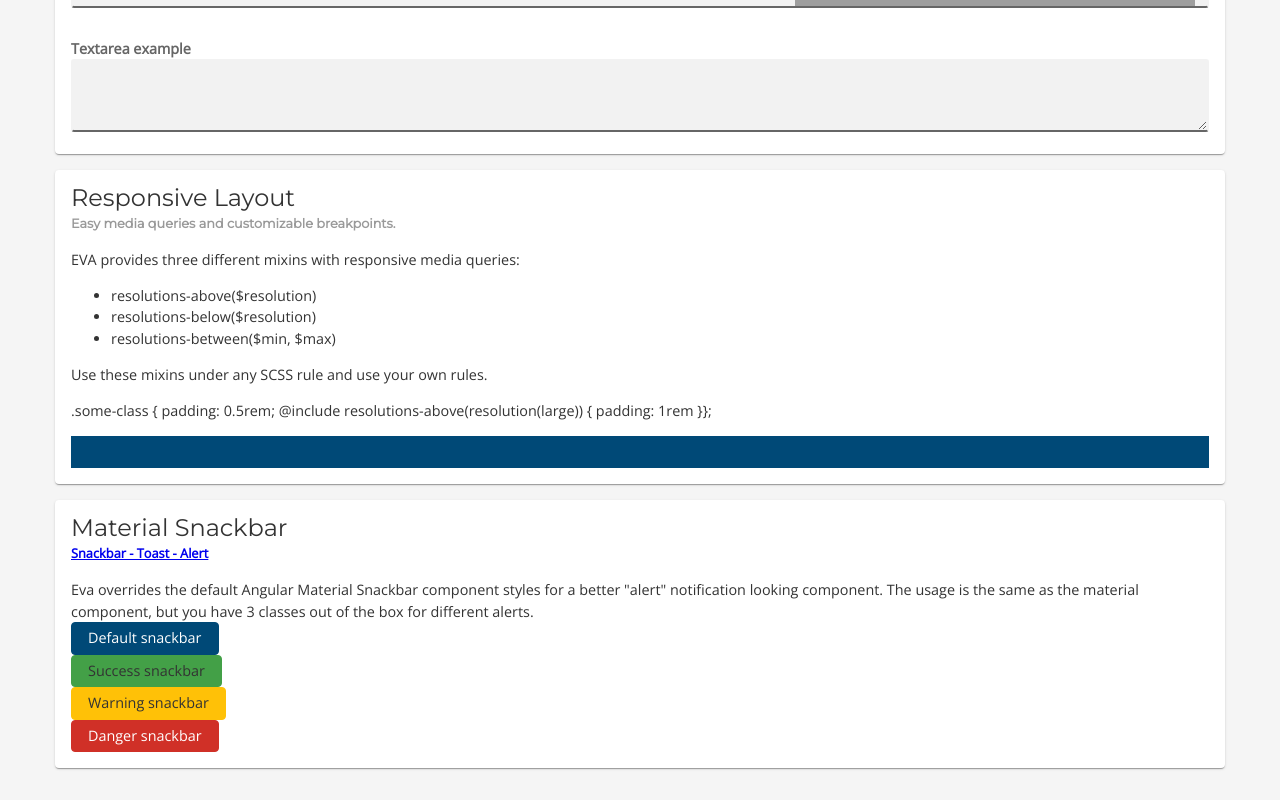
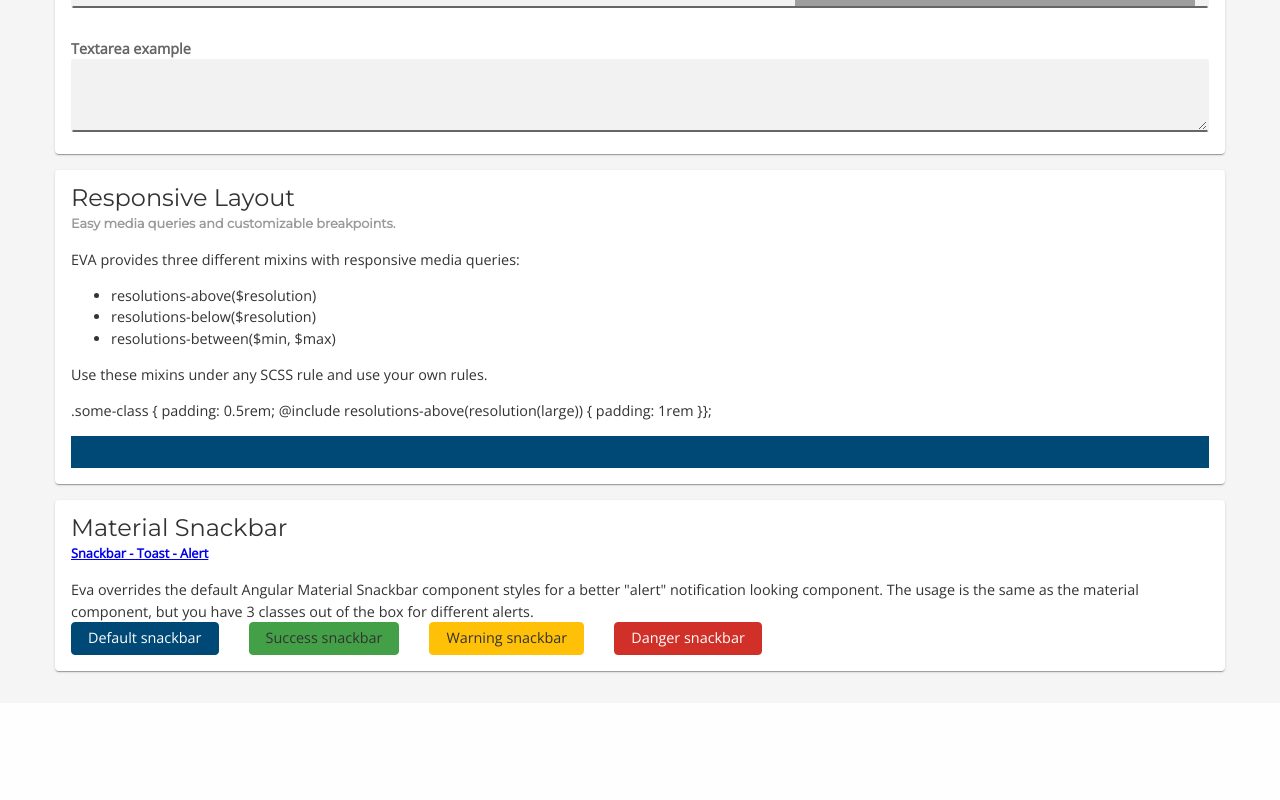
Before and after one commit to Mariopdel94/angular-starter, an Angular app: page / in a window 1280 px wide. Shown: the part 2239-3039 px from the top of the page. After the commit the page ends 2942 px from the top, so only its background shows below. Built offline with nearby package versions, Linux system fonts and the light colour scheme; grey boxes are pictures that could not be loaded.

Commit message:
Added snackbar component

```diff
--- a/src/app/eva/eva.module.ts
+++ b/src/app/eva/eva.module.ts
@@ -9,6 +9,7 @@ import { ColorGuideComponent } from './styleguide/components/color-guide/color-g
 import { StyleguideComponent } from './styleguide/styleguide.component';
 import { FormsGuideComponent } from './styleguide/components/forms-guide/forms-guide.component';
 import { ResolutionsGuideComponent } from './styleguide/components/resolutions-guide/resolutions-guide.component';
+import { SnackbarGuideComponent } from './styleguide/components/snackbar-guide/snackbar-guide.component';
 
 @NgModule({
   declarations: [
@@ -18,6 +19,7 @@ import { ResolutionsGuideComponent } from './styleguide/components/resolutions-g
     ButtonsGuideComponent,
     FormsGuideComponent,
     ResolutionsGuideComponent,
+    SnackbarGuideComponent,
   ],
   imports: [CommonModule, EvaRoutingModule, FormsModule, MatSnackBarModule],
 })
--- /dev/null
+++ b/src/app/eva/styleguide/components/snackbar-guide/snackbar-guide.component.html
@@ -0,0 +1,43 @@
+<div class="card margin-y">
+  <div class="card-title">
+    Material Snackbar
+  </div>
+  <div class="card-subtitle">
+    <a href="https://material.angular.io/components/snack-bar/overview">
+      Snackbar - Toast - Alert
+    </a>
+  </div>
+  <div class="card-content">
+    Eva overrides the default Angular Material Snackbar component styles for a
+    better "alert" notification looking component. The usage is the same as the
+    material component, but you have 3 classes out of the box for different
+    alerts.
+
+    <div class="grid-x grid-margin-x">
+      <button
+        (click)="openSnackbar('This is a default snackbar!', 'default')"
+        class="shrink cell eva-btn eva-btn-primary"
+      >
+        Default snackbar
+      </button>
+      <button
+        (click)="openSnackbar('This is a success snackbar!', 'success')"
+        class="shrink cell eva-btn eva-btn-success"
+      >
+        Success snackbar
+      </button>
+      <button
+        (click)="openSnackbar('This is a warning snackbar!', 'warning')"
+        class="shrink cell eva-btn eva-btn-warning"
+      >
+        Warning snackbar
+      </button>
+      <button
+        (click)="openSnackbar('This is a danger snackbar!', 'danger')"
+        class="shrink cell eva-btn eva-btn-danger"
+      >
+        Danger snackbar
+      </button>
+    </div>
+  </div>
+</div>
--- /dev/null
+++ b/src/app/eva/styleguide/components/snackbar-guide/snackbar-guide.component.ts
@@ -0,0 +1,30 @@
+import { Component, OnInit } from '@angular/core';
+import { MatSnackBar } from '@angular/material/snack-bar';
+
+enum SnackbarClasses {
+  success,
+  warning,
+  danger,
+  default,
+}
+
+@Component({
+  selector: 'eva-snackbar-guide',
+  templateUrl: './snackbar-guide.component.html',
+  styleUrls: ['./snackbar-guide.component.scss'],
+})
+export class SnackbarGuideComponent implements OnInit {
+  constructor(private _snackBar: MatSnackBar) {}
+
+  ngOnInit(): void {}
+
+  public openSnackbar(
+    message: string,
+    panelClass: keyof typeof SnackbarClasses
+  ) {
+    this._snackBar.open(message, 'Ok', {
+      panelClass,
+      duration: 2500,
+    });
+  }
+}
--- a/src/app/eva/styleguide/styleguide.component.html
+++ b/src/app/eva/styleguide/styleguide.component.html
@@ -43,50 +43,7 @@
       <eva-buttons-guide></eva-buttons-guide>
       <eva-forms-guide></eva-forms-guide>
       <eva-resolutions-guide></eva-resolutions-guide>
-
-      <div class="card margin-y">
-        <div class="card-title">
-          Material Snackbar
-        </div>
-        <div class="card-subtitle">
-          <a href="https://material.angular.io/components/snack-bar/overview">
-            Snackbar - Toast - Alert
-          </a>
-        </div>
-        <div class="card-content">
-          Eva overrides the default Angular Material Snackbar component styles
-          for a better "alert" notification looking component. The usage is the
-          same as the material component, but you have 3 classes out of the box
-          for different alerts.
-
-          <div class="buttons-examples-container grid-margin-x">
-            <button
-              (click)="openSnackbar('This is a default snackbar!', 'default')"
-              class="shrink cell eva-btn eva-btn-primary"
-            >
-              Default snackbar
-            </button>
-            <button
-              (click)="openSnackbar('This is a success snackbar!', 'success')"
-              class="shrink cell eva-btn eva-btn-success"
-            >
-              Success snackbar
-            </button>
-            <button
-              (click)="openSnackbar('This is a warning snackbar!', 'warning')"
-              class="shrink cell eva-btn eva-btn-warning"
-            >
-              Warning snackbar
-            </button>
-            <button
-              (click)="openSnackbar('This is a danger snackbar!', 'danger')"
-              class="shrink cell eva-btn eva-btn-danger"
-            >
-              Danger snackbar
-            </button>
-          </div>
-        </div>
-      </div>
+      <eva-snackbar-guide></eva-snackbar-guide>
     </div>
   </div>
 </main>
--- a/src/app/eva/styleguide/styleguide.component.ts
+++ b/src/app/eva/styleguide/styleguide.component.ts
@@ -1,30 +1,12 @@
 import { Component, OnInit } from '@angular/core';
-import { MatSnackBar } from '@angular/material/snack-bar';
-
-enum SnackbarClasses {
-  success,
-  warning,
-  danger,
-  default
-}
 
 @Component({
   selector: 'eva-styleguide',
   templateUrl: './styleguide.component.html',
-  styleUrls: ['./styleguide.component.scss']
+  styleUrls: ['./styleguide.component.scss'],
 })
 export class StyleguideComponent implements OnInit {
-  constructor(private _snackBar: MatSnackBar) {}
+  constructor() {}
 
   ngOnInit(): void {}
-
-  public openSnackbar(
-    message: string,
-    panelClass: keyof typeof SnackbarClasses
-  ) {
-    this._snackBar.open(message, 'Ok', {
-      panelClass,
-      duration: 2500
-    });
-  }
 }
```
Also changed, not shown: src/app/eva/styleguide/components/snackbar-guide/snackbar-guide.component.scss (added), 1 other file (tests, documents, lock files or other folders).
